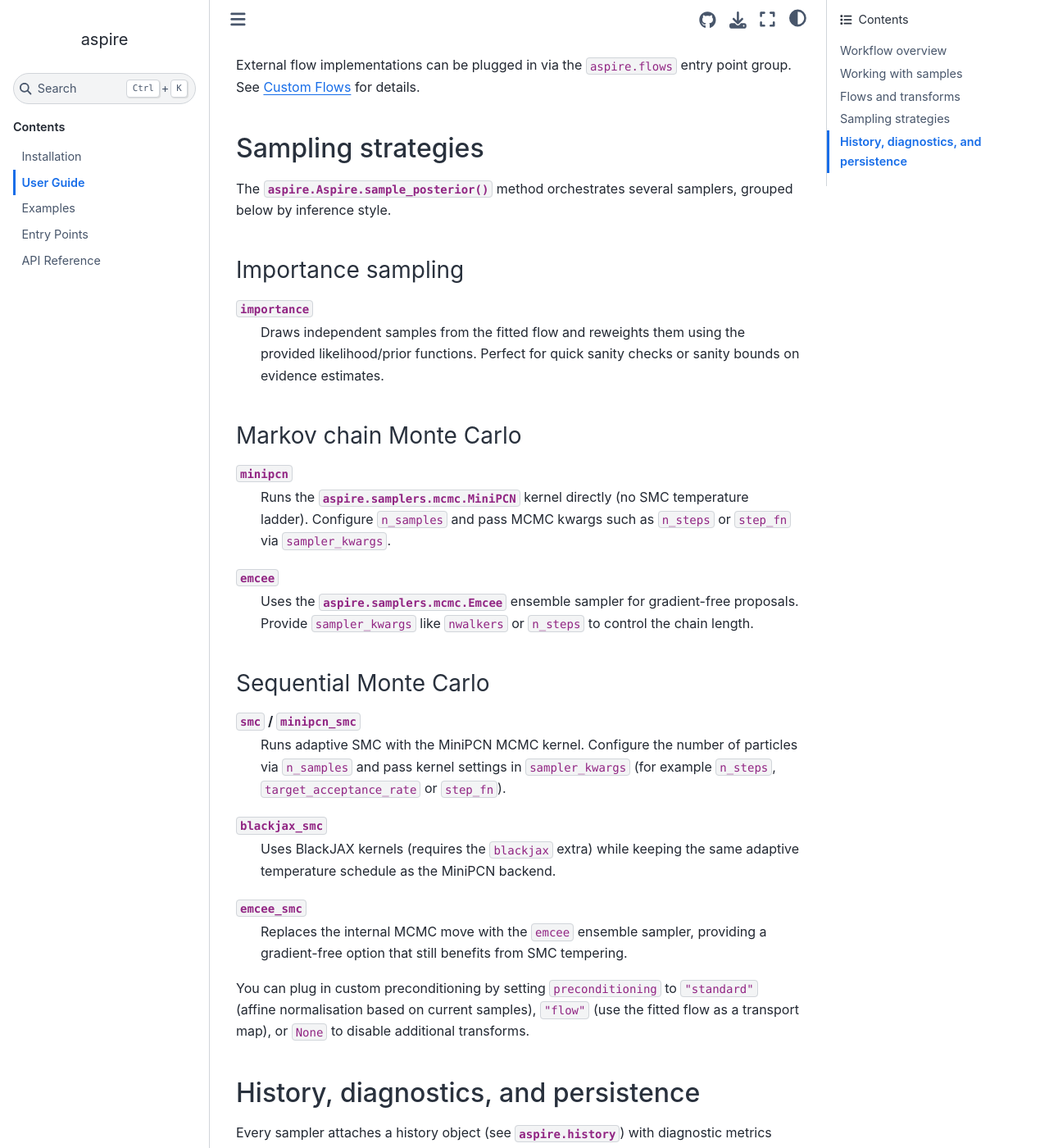
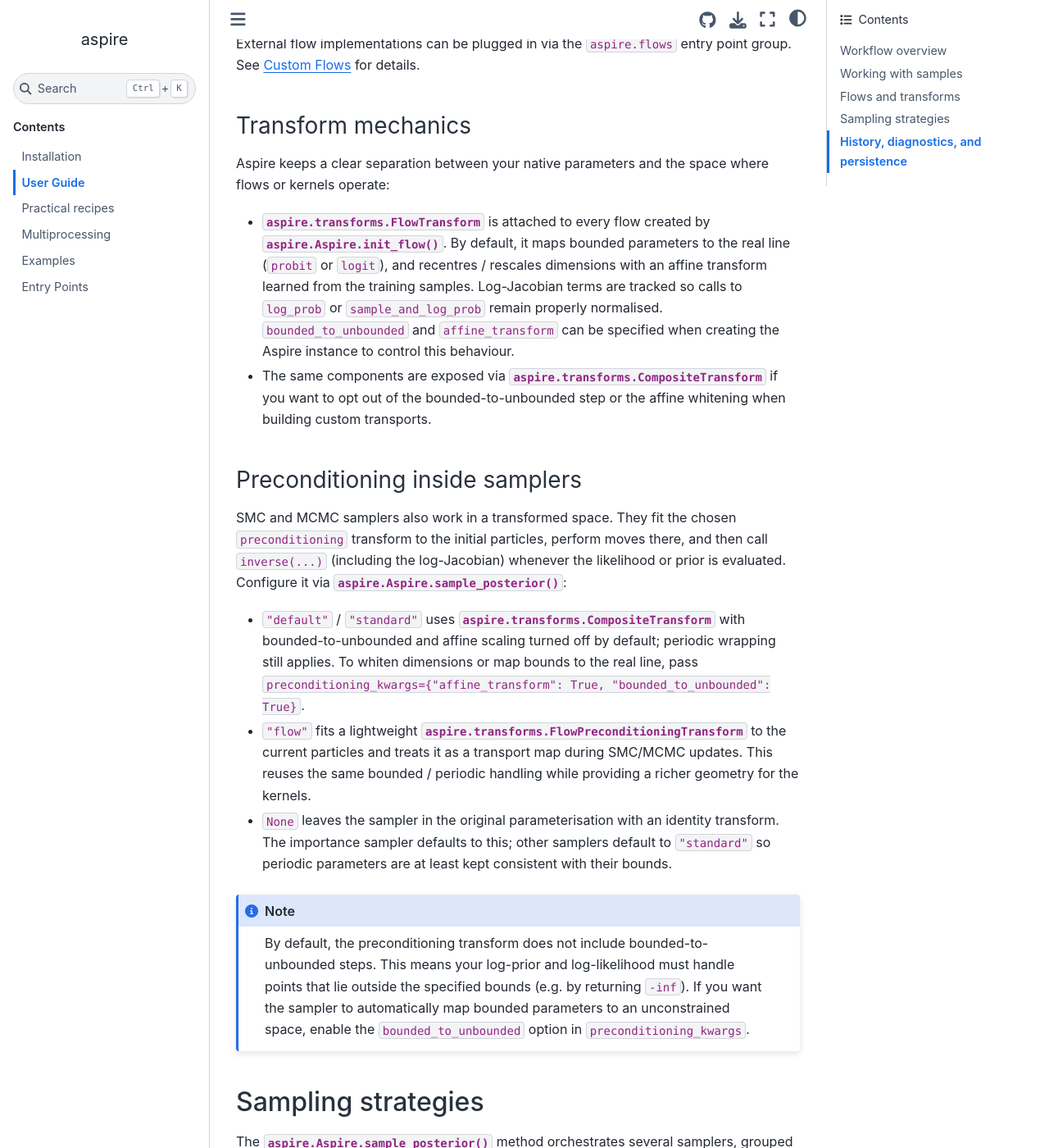
Before and after one commit to mj-will/aspire, a Sphinx documentation site: the page built from docs/user_guide.rst, in a window 1280 px wide and 1400 px high, scrolled down 1433 px. Shown: the whole window at 82% size. Built offline with Sphinx 7.4.7 and the Sphinx Book theme 1.1.4, drawn with Linux system fonts in a browser that asks for light colours; the version number could not be read and is left out; some of the changed text lies outside the part shown.

Commit message:
DOC: expand docs to cover transforms and multiprocessing (#33)
* DOC: document transforms

* DOC: add recipes and multiprocessing

* DOC: improve API docs

* DOC: improve API docs

* MAINT: import samples at top level

* DOC: improve readme

* DOC: remove whitespace

```diff
--- a/docs/conf.py
+++ b/docs/conf.py
@@ -29,6 +29,7 @@
     "sphinx.ext.autosummary",
     "sphinx.ext.napoleon",
     "sphinx.ext.viewcode",
+    "autoapi.extension",
 ]
 
 autodoc_typehints = "description"
@@ -40,6 +41,19 @@
 
 templates_path = ["_templates"]
 exclude_patterns = ["_build", "Thumbs.db", ".DS_Store"]
+
+# -- Configure autoapi -------------------------------------------------------
+
+autoapi_type = "python"
+autoapi_dirs = ["../src/aspire/"]
+autoapi_add_toctree_entry = True
+autoapi_options = [
+    "members",
+    "imported-members",
+    "show-inheritance",
+    "show-module-summary",
+    "undoc-members",
+]
 
 # -- Options for HTML output -------------------------------------------------
 
--- a/docs/index.rst
+++ b/docs/index.rst
@@ -58,6 +57,7 @@
 
     installation
     user_guide
+    recipes
+    multiprocessing
     examples
     entry_points
-    api
--- a/docs/requirements.txt
+++ b/docs/requirements.txt
@@ -1,2 +1,3 @@
 sphinx>=7.2
 sphinx-book-theme>=1.1
+sphinx-autoapi>=3.2
--- a/docs/user_guide.rst
+++ b/docs/user_guide.rst
@@ -44,8 +44,8 @@
 Flows and transforms
 --------------------
 
-Aspire can work with any proposal that implements ``sample_and_log_prob`` and
-``log_prob``; normalising flows remain the default. Flows are defined via
+Aspire can work with any flow that implements ``sample_and_log_prob`` and
+``log_prob``. Flows are defined via
 :class:`aspire.flows.base.Flow` and instantiated by
 :meth:`aspire.Aspire.init_flow`. By default Aspire uses the ``zuko``
 implementation of Masked Autoregressive Flows on top of PyTorch. The flow is
@@ -60,6 +60,55 @@
 
 External flow implementations can be plugged in via the
 ``aspire.flows`` entry point group. See :ref:`custom_flows` for details.
+
+Transform mechanics
+~~~~~~~~~~~~~~~~~~~
+
+Aspire keeps a clear separation between your native parameters and the space
+where flows or kernels operate:
+
+* :class:`aspire.transforms.FlowTransform` is attached to every flow created by
+  :meth:`aspire.Aspire.init_flow`. By default, it maps bounded parameters to the real line (``probit`` or
+  ``logit``), and recentres / rescales dimensions with an affine
+  transform learned from the training samples. Log-Jacobian terms are tracked so
+  calls to ``log_prob`` or ``sample_and_log_prob`` remain properly normalised.
+  ``bounded_to_unbounded`` and ``affine_transform`` can be specified when creating
+  the Aspire instance to control this behaviour.
+* The same components are exposed via :class:`aspire.transforms.CompositeTransform`
+  if you want to opt out of the bounded-to-unbounded step or the affine
+  whitening when building custom transports.
+
+Preconditioning inside samplers
+~~~~~~~~~~~~~~~~~~~~~~~~~~~~~~~
+
+SMC and MCMC samplers also work in a transformed space. They fit the chosen
+``preconditioning`` transform to the initial particles, perform moves there, and
+then call ``inverse(...)`` (including the log-Jacobian) whenever the likelihood
+or prior is evaluated. Configure it via
+:meth:`aspire.Aspire.sample_posterior`:
+
+* ``"default"`` / ``"standard"`` uses :class:`aspire.transforms.CompositeTransform`
+  with bounded-to-unbounded and affine scaling turned off by default; periodic
+  wrapping still applies. To whiten dimensions or map bounds to the real line,
+  pass ``preconditioning_kwargs={"affine_transform": True, "bounded_to_unbounded": True}``.
+* ``"flow"`` fits a lightweight :class:`aspire.transforms.FlowPreconditioningTransform`
+  to the current particles and treats it as a transport map during SMC/MCMC
+  updates. This reuses the same bounded / periodic handling while providing a
+  richer geometry for the kernels.
+* ``None`` leaves the sampler in the original parameterisation with an identity
+  transform. The importance sampler defaults to this; other samplers default to
+  ``"standard"`` so periodic parameters are at least kept consistent with their
+  bounds.
+
+
+.. note::
+
+    By default, the preconditioning transform does not include bounded-to-unbounded
+    steps. This means your log-prior and log-likelihood must handle points that
+    lie outside the specified bounds (e.g. by returning ``-inf``). If you want
+    the sampler to automatically map bounded parameters to an unconstrained
+    space, enable the ``bounded_to_unbounded`` option in
+    ``preconditioning_kwargs``.
 
 Sampling strategies
 -------------------
@@ -101,11 +150,6 @@
     Replaces the internal MCMC move with the ``emcee`` ensemble sampler,
     providing a gradient-free option that still benefits from SMC tempering.
 
-You can plug in custom preconditioning by setting ``preconditioning`` to
-``"standard"`` (affine normalisation based on current samples), ``"flow"``
-(use the fitted flow as a transport map), or ``None`` to disable additional
-transforms.
-
 History, diagnostics, and persistence
 -------------------------------------
 
--- a/src/aspire/__init__.py
+++ b/src/aspire/__init__.py
@@ -6,6 +6,7 @@
 from importlib.metadata import PackageNotFoundError, version
 
 from .aspire import Aspire
+from .samples import Samples
 
 try:
     __version__ = version("aspire")
@@ -16,4 +17,5 @@
 
 __all__ = [
     "Aspire",
+    "Samples",
 ]
```
Also changed, not shown: other parts of docs/index.rst (+1 -2 lines), README.md (+45 -0 lines), docs/api.rst (deleted, +0 -28 lines), docs/multiprocessing.rst (added, +70 -0 lines), docs/recipes.rst (added, +70 -0 lines).
